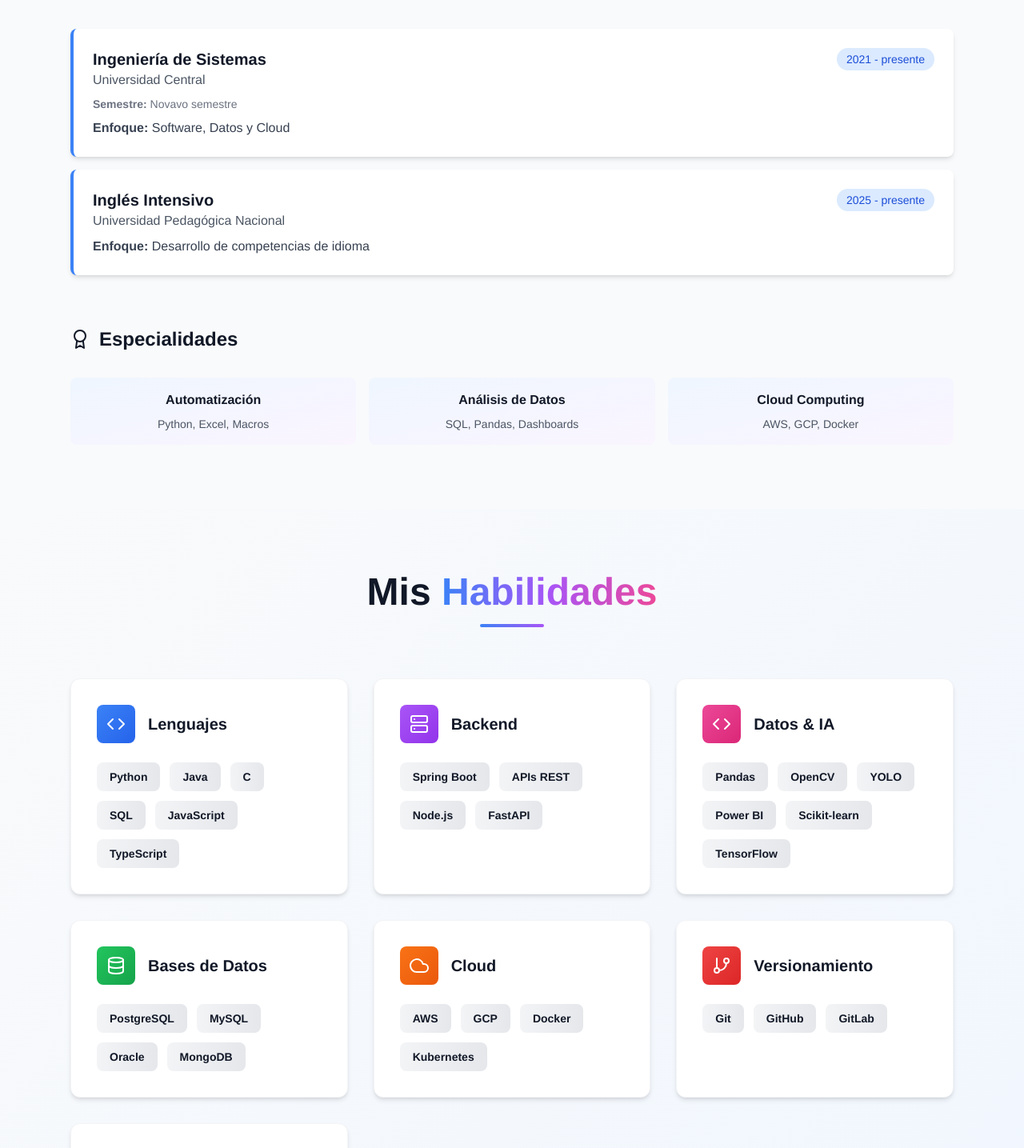
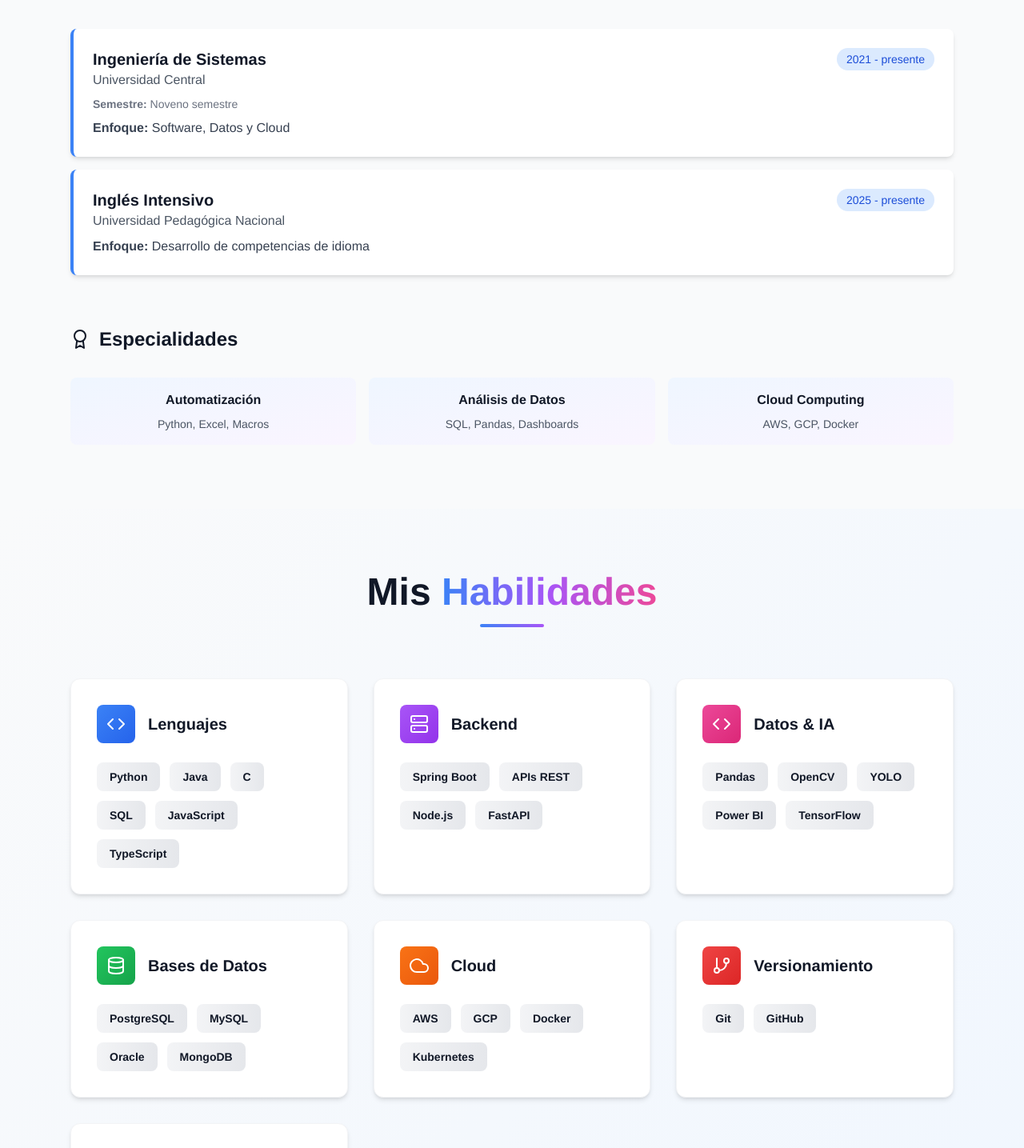
Before and after one commit to juandax777/systems-engineer-portfolio, a React (Vite) app: page / in a window 1280 px wide. Shown: the part 1820-3255 px from the top of the page at 80% size. Built offline with nearby package versions, Linux system fonts and the light colour scheme.

Commit message:
fix: correct spelling errors in About and Skills sections

```diff
--- a/src/components/sections/About.tsx
+++ b/src/components/sections/About.tsx
@@ -21,7 +21,7 @@ const About: React.FC = () => {
             school: 'Universidad Central',
             program: 'Ingeniería de Sistemas',
             year: '2021 - presente',
-            semester: 'Novavo semestre',
+            semester: 'Noveno semestre',
             focus: 'Software, Datos y Cloud',
         },
         {
--- a/src/components/sections/Skills.tsx
+++ b/src/components/sections/Skills.tsx
@@ -20,7 +20,7 @@ const Skills: React.FC = () => {
       category: 'Datos & IA',
       icon: FiCode,
       color: 'from-pink-500 to-pink-600',
-      skills: ['Pandas', 'OpenCV', 'YOLO', 'Power BI', 'Scikit-learn', 'TensorFlow'],
+      skills: ['Pandas', 'OpenCV', 'YOLO', 'Power BI', 'TensorFlow'],
     },
     {
       category: 'Bases de Datos',
@@ -38,7 +38,7 @@ const Skills: React.FC = () => {
       category: 'Versionamiento',
       icon: FiGitBranch,
       color: 'from-red-500 to-red-600',
-      skills: ['Git', 'GitHub', 'GitLab'],
+      skills: ['Git', 'GitHub'],
     },
     {
       category: 'Idiomas',
```
